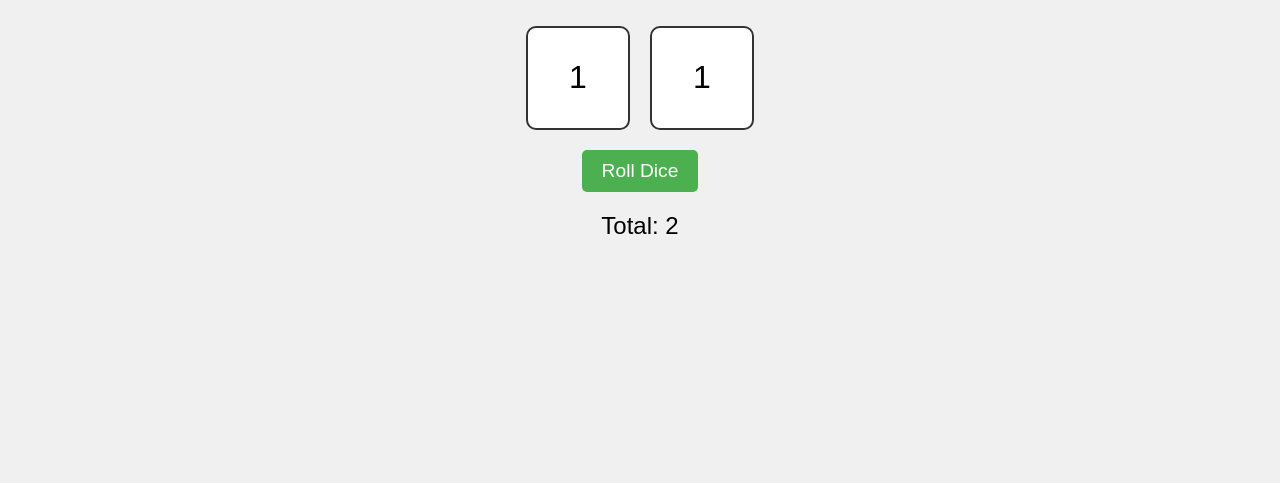
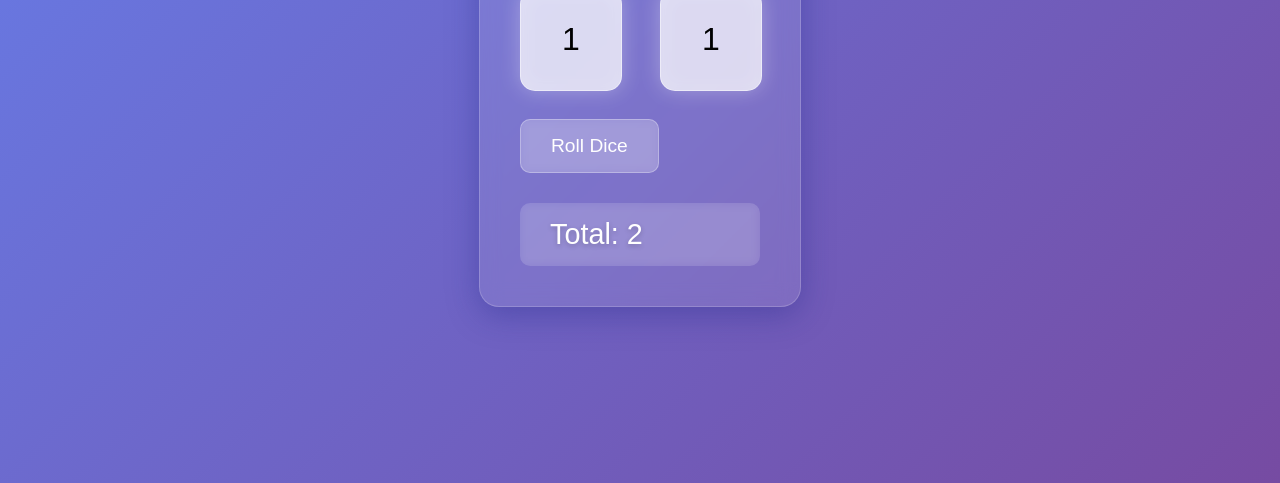
Before and after one commit to khush-tawar/session-7, a plain HTML site: page index.html in a window 1280 px wide. Shown: the part 317-800 px from the top of the page. Drawn offline with Linux system fonts and the light colour scheme.

Commit message:
2nd version

```diff
--- a/index.html
+++ b/index.html
@@ -13,51 +13,94 @@
             justify-content: center;
             min-height: 100vh;
             margin: 0;
-            background-color: #f0f0f0;
+            background: linear-gradient(135deg, #667eea 0%, #764ba2 100%);
+            perspective: 1000px;
+        }
+        .container {
+            background: rgba(255, 255, 255, 0.1);
+            backdrop-filter: blur(10px);
+            border-radius: 20px;
+            padding: 40px;
+            box-shadow: 0 8px 32px 0 rgba(31, 38, 135, 0.37);
+            border: 1px solid rgba(255, 255, 255, 0.18);
         }
         .dice-container {
             display: flex;
-            gap: 20px;
-            margin: 20px 0;
+            gap: 40px;
+            margin: 30px 0;
+            perspective: 1000px;
         }
         .dice {
             width: 100px;
             height: 100px;
-            background-color: white;
-            border: 2px solid #333;
-            border-radius: 10px;
+            position: relative;
+            transform-style: preserve-3d;
+            transition: transform 1.5s;
+            cursor: pointer;
+        }
+        .dice-face {
+            position: absolute;
+            width: 100%;
+            height: 100%;
             display: flex;
             align-items: center;
             justify-content: center;
             font-size: 2em;
+            background: rgba(255, 255, 255, 0.7);
+            backdrop-filter: blur(5px);
+            border: 1px solid rgba(255, 255, 255, 0.5);
+            border-radius: 15px;
+            box-shadow:
+                0 0 20px rgba(255, 255, 255, 0.3),
+                inset 0 0 20px rgba(255, 255, 255, 0.2);
         }
         button {
-            padding: 10px 20px;
+            padding: 15px 30px;
             font-size: 1.2em;
-            background-color: #4CAF50;
+            background: rgba(255, 255, 255, 0.2);
             color: white;
-            border: none;
-            border-radius: 5px;
+            border: 1px solid rgba(255, 255, 255, 0.3);
+            border-radius: 10px;
             cursor: pointer;
-            transition: background-color 0.3s;
+            transition: all 0.3s;
+            backdrop-filter: blur(5px);
         }
         button:hover {
-            background-color: #45a049;
+            background: rgba(255, 255, 255, 0.3);
+            transform: translateY(-2px);
+            box-shadow: 0 5px 15px rgba(0, 0, 0, 0.2);
         }
         #total {
-            font-size: 1.5em;
-            margin-top: 20px;
+            font-size: 1.8em;
+            margin-top: 30px;
+            color: white;
+            text-shadow: 0 2px 5px rgba(0, 0, 0, 0.2);
+            background: rgba(255, 255, 255, 0.1);
+            padding: 15px 30px;
+            border-radius: 10px;
+            backdrop-filter: blur(5px);
+        }
+        h1 {
+            color: white;
+            text-shadow: 0 2px 5px rgba(0, 0, 0, 0.2);
+            margin-bottom: 30px;
         }
     </style>
 </head>
 <body>
-    <h1>Dice Roller</h1>
-    <div class="dice-container">
-        <div class="dice" id="dice1">1</div>
-        <div class="dice" id="dice2">1</div>
+    <div class="container">
+        <h1>Dice Roller</h1>
+        <div class="dice-container">
+            <div class="dice" id="dice1">
+                <div class="dice-face">1</div>
+            </div>
+            <div class="dice" id="dice2">
+                <div class="dice-face">1</div>
+            </div>
+        </div>
+        <button onclick="rollDice()">Roll Dice</button>
+        <div id="total">Total: 2</div>
     </div>
-    <button onclick="rollDice()">Roll Dice</button>
-    <div id="total">Total: 2</div>
     <script src="script.js"></script>
 </body>
 </html>
--- a/script.js
+++ b/script.js
@@ -1,13 +1,46 @@
+function getRandomRotation() {
+    return {
+        x: Math.floor(Math.random() * 360),
+        y: Math.floor(Math.random() * 360),
+        z: Math.floor(Math.random() * 360)
+    };
+}
+
 function rollDice() {
     // Generate random numbers for both dice
     const dice1Value = Math.floor(Math.random() * 6) + 1;
     const dice2Value = Math.floor(Math.random() * 6) + 1;
 
-    // Update the dice display
-    document.getElementById('dice1').textContent = dice1Value;
-    document.getElementById('dice2').textContent = dice2Value;
+    // Get random rotations for 3D effect
+    const rotation1 = getRandomRotation();
+    const rotation2 = getRandomRotation();
 
-    // Calculate and update total
-    const total = dice1Value + dice2Value;
-    document.getElementById('total').textContent = `Total: ${total}`;
+    // Update dice 1
+    const dice1 = document.getElementById('dice1');
+    dice1.style.transform = `rotateX(${rotation1.x}deg) rotateY(${rotation1.y}deg) rotateZ(${rotation1.z}deg)`;
+    setTimeout(() => {
+        dice1.querySelector('.dice-face').textContent = dice1Value;
+    }, 750);
+
+    // Update dice 2
+    const dice2 = document.getElementById('dice2');
+    dice2.style.transform = `rotateX(${rotation2.x}deg) rotateY(${rotation2.y}deg) rotateZ(${rotation2.z}deg)`;
+    setTimeout(() => {
+        dice2.querySelector('.dice-face').textContent = dice2Value;
+    }, 750);
+
+    // Calculate and update total after animation
+    setTimeout(() => {
+        const total = dice1Value + dice2Value;
+        document.getElementById('total').textContent = `Total: ${total}`;
+    }, 1500);
+
+    // Disable button during animation
+    const button = document.querySelector('button');
+    button.disabled = true;
+    button.style.opacity = '0.5';
+    setTimeout(() => {
+        button.disabled = false;
+        button.style.opacity = '1';
+    }, 1500);
 }
```
